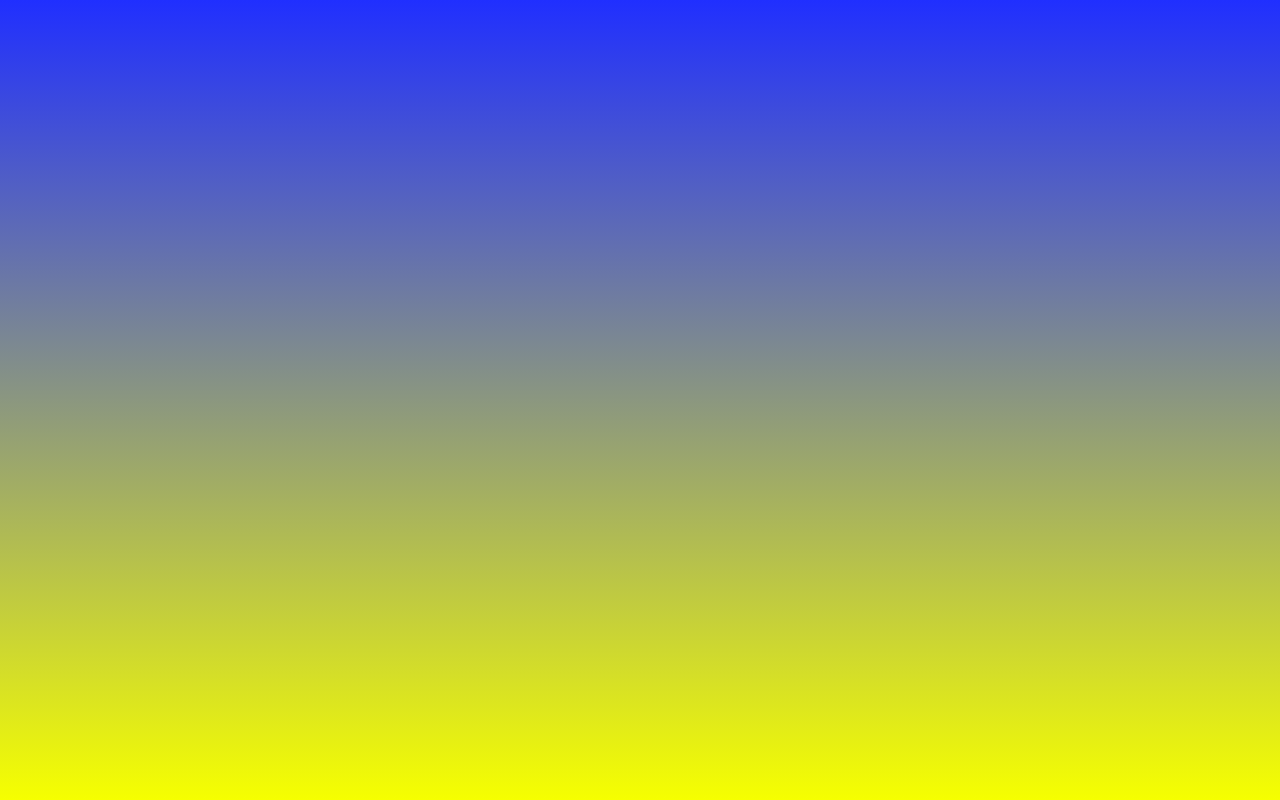
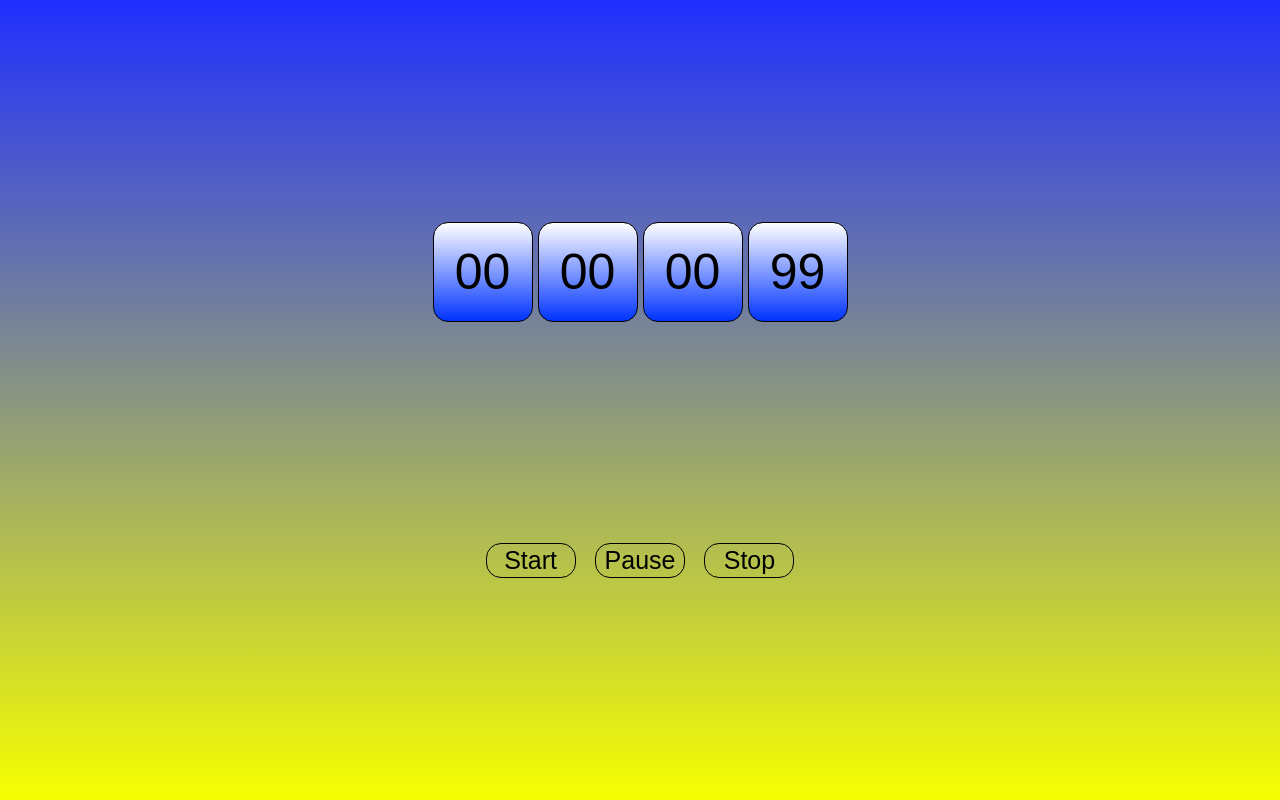
Before and after one commit to whatislove-zh/timer, a plain HTML site: page index.html in a window 1280 px wide. Drawn offline with Linux system fonts and the light colour scheme; a web font is replaced by a local one.

Commit message:
add preety interface

```diff
--- a/index.html
+++ b/index.html
@@ -1,16 +1,26 @@
 <!DOCTYPE html>
 <html lang="en">
-<head>
-    <meta charset="UTF-8">
-    <meta http-equiv="X-UA-Compatible" content="IE=edge">
-    <meta name="viewport" content="width=device-width, initial-scale=1.0">
-    <link rel="stylesheet" href="/style.css">
+  <head>
+    <meta charset="UTF-8" />
+    <meta http-equiv="X-UA-Compatible" content="IE=edge" />
+    <meta name="viewport" content="width=device-width, initial-scale=1.0" />
+    <link rel="stylesheet" href="/style.css" />
+    <link href="https://fonts.googleapis.com/css2?family=Kdam+Thmor+Pro&display=swap" rel="stylesheet">
     <title>Timer</title>
-</head>
-<body>
-
-
+  </head>
+  <body>
+    <div class="timeContainer">
+      <div class="hour">00</div>
+      <div class="minutes">00</div>
+      <div class="second">00</div>
+      <div class="msecond">99</div>
+    </div>
+    <div class="buttons">
+        <button class="start">Start</button>
+        <button class="pause">Pause</button>
+        <button class="stop">Stop</button>
+    </div>
 
     <script src="/app.js"></script>
-</body>
+  </body>
 </html>
```
